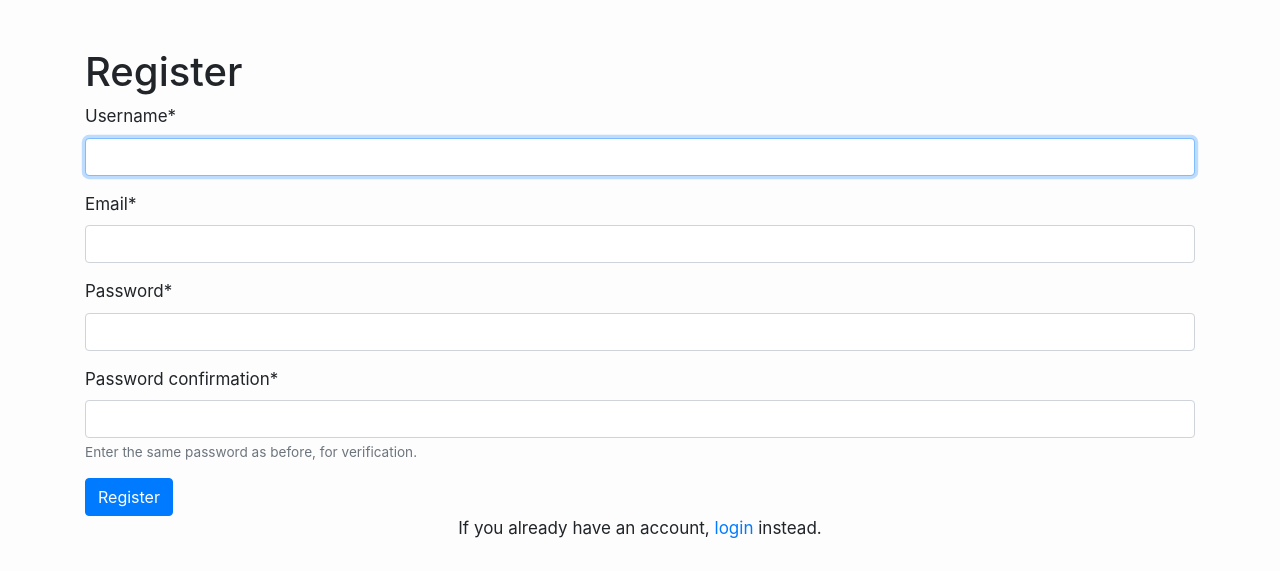
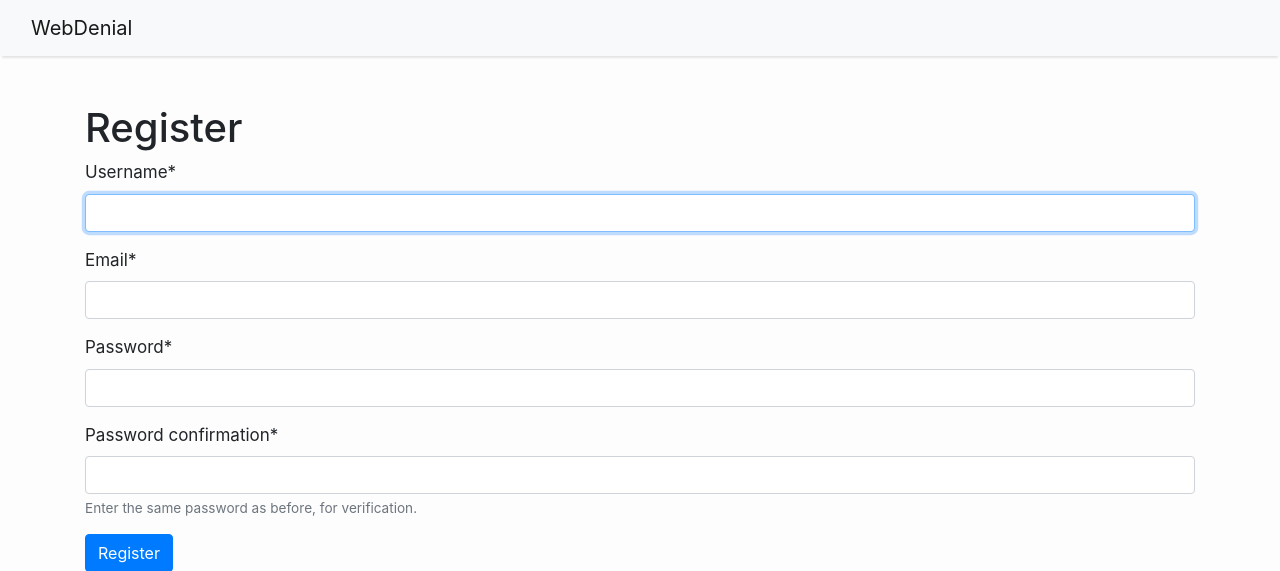
Before and after one commit to Timmythetim/WebDenial-Cpts_428-SecurityBandits, a Django app: page /register in a window 1280 px wide. Shown: the top 571 px of the page. Run offline with Django 4.2, Linux system fonts and the light colour scheme; some libraries are stand-ins or nearby versions.

Commit message:
added navbar to all pages

```diff
--- a/WebDenial/WebDenial/templates/base.html
+++ b/WebDenial/WebDenial/templates/base.html
@@ -2,7 +2,7 @@
 <html>
 
     <head>
-        <title>Django Central</title>
+        <title>Web Denial</title>
         <meta name="viewport" content="width=device-width, initial-scale=1" />
         <link rel="stylesheet" href="https://maxcdn.bootstrapcdn.com/bootstrap/4.0.0/css/bootstrap.min.css" integrity="sha384-Gn5384xqQ1aoWXA+058RXPxPg6fy4IWvTNh0E263XmFcJlSAwiGgFAW/dAiS6JXm"
             crossorigin="anonymous" />
@@ -30,7 +30,6 @@
             padding-top: 10px;
         }
     </style>
-
         {% block content %}
         <!-- Content Goes here -->
         {% endblock content %}
--- a/WebDenial/WebDenial/templates/registration/register.html
+++ b/WebDenial/WebDenial/templates/registration/register.html
@@ -1,6 +1,23 @@
 {% extends "base.html" %}
 
 {% block content %}
+
+{% block navbar %}
+<!-- Navigation -->
+<nav class="navbar navbar-expand-lg navbar-light bg-light shadow" id="mainNav">
+	<div class="container-fluid">
+		<a class="navbar-brand" href="{% url 'home' %}">WebDenial</a>
+		<button class="navbar-toggler navbar-toggler-right" type="button" data-toggle="collapse" data-target="#navbarResponsive"
+			aria-controls="navbarResponsive" aria-expanded="false" aria-label="Toggle navigation">
+			<span class="navbar-toggler-icon"></span>
+		</button>
+		<div class="collapse navbar-collapse" id="navbarResponsive">
+			<ul class="navbar-nav ml-auto">
+			</ul>
+		</div>
+	</div>
+</nav>
+{% endblock navbar %}
 
 {% load crispy_forms_tags %}
 
```
Also changed, not shown: WebDenial/WebDenial/templates/home.html (+4 -4 lines), WebDenial/WebDenial/templates/registration/login.html (+16 -0 lines), WebDenial/db.sqlite3.
